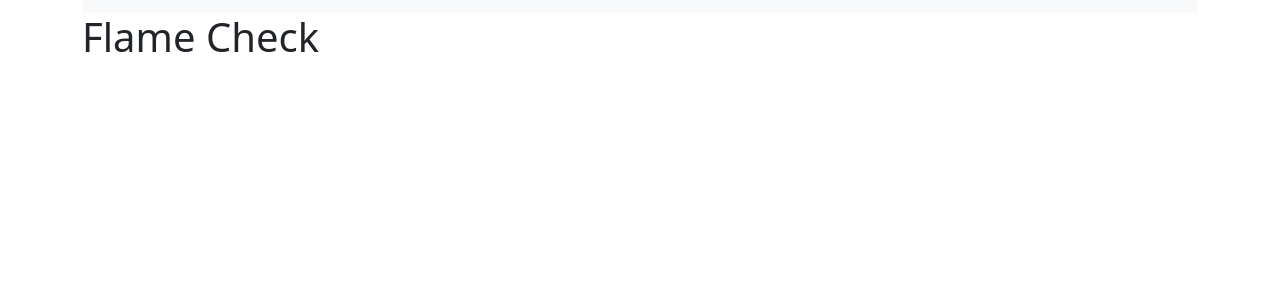
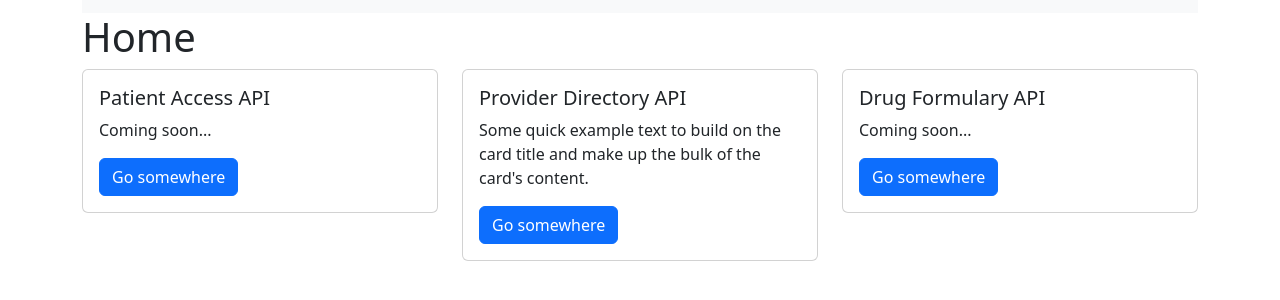
Before and after one commit to rodneygauna/flame-check, a Flask app: template src/templates/core/index.html in a window 1280 px wide. Shown: the part 45-345 px from the top of the page. Run offline with Flask 3, Linux system fonts and the light colour scheme; the template is opened without the code that fills it, so the values that code supplies are empty; some libraries are stand-ins or nearby versions.

Commit message:
3 cards added

```diff
--- a/src/templates/core/index.html
+++ b/src/templates/core/index.html
@@ -1,4 +1,35 @@
-{% extends 'base.html' %}
-{% block content %}
-    <h1>Flame Check</h1>
+{% extends 'base.html' %} {% block content %}
+<h1>Home</h1>
+<div class="row">
+  <div class="col">
+    <div class="card">
+      <div class="card-body">
+        <h5 class="card-title">Patient Access API</h5>
+        <p class="card-text">Coming soon...</p>
+        <a href="#" class="btn btn-primary">Go somewhere</a>
+      </div>
+    </div>
+  </div>
+  <div class="col">
+    <div class="card">
+      <div class="card-body">
+        <h5 class="card-title">Provider Directory API</h5>
+        <p class="card-text">
+          Some quick example text to build on the card title and make up the
+          bulk of the card's content.
+        </p>
+        <a href="#" class="btn btn-primary">Go somewhere</a>
+      </div>
+    </div>
+  </div>
+  <div class="col">
+    <div class="card">
+      <div class="card-body">
+        <h5 class="card-title">Drug Formulary API</h5>
+        <p class="card-text">Coming soon...</p>
+        <a href="#" class="btn btn-primary">Go somewhere</a>
+      </div>
+    </div>
+  </div>
+</div>
 {% endblock content %}
```
